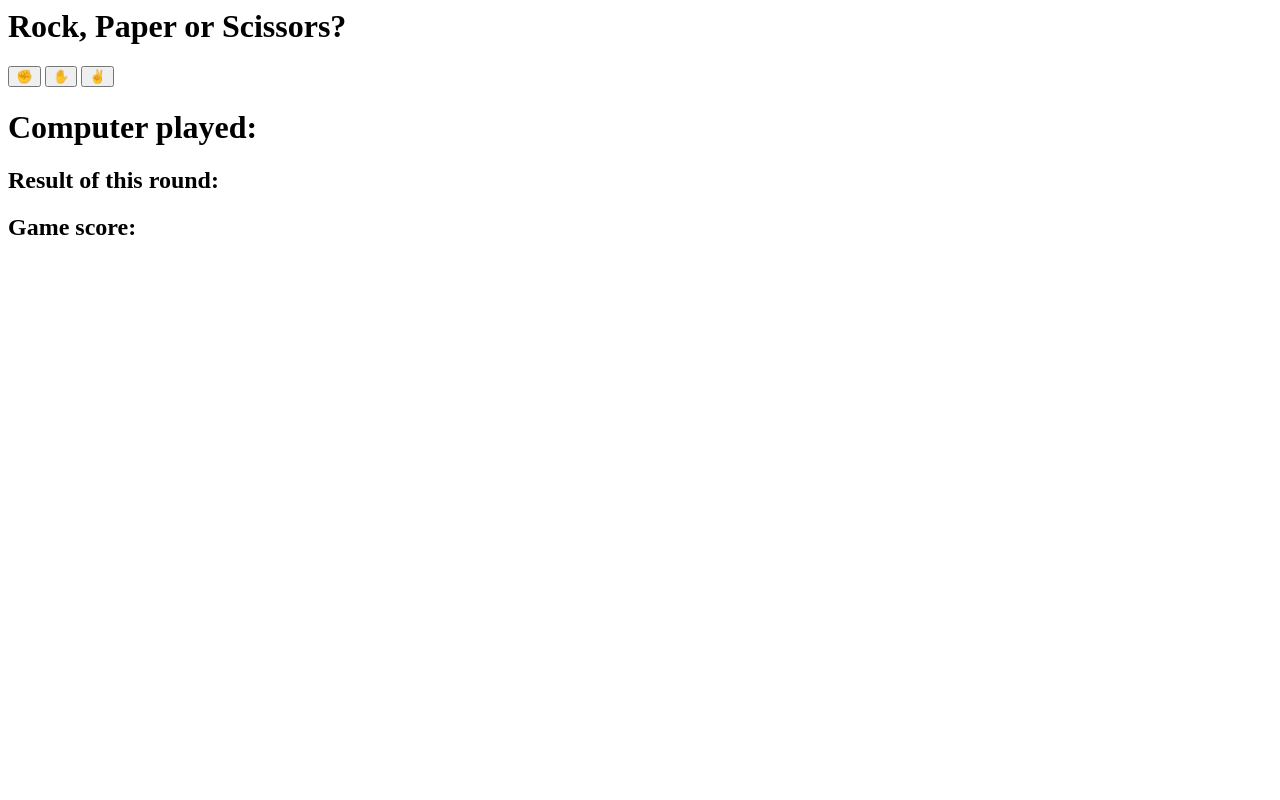
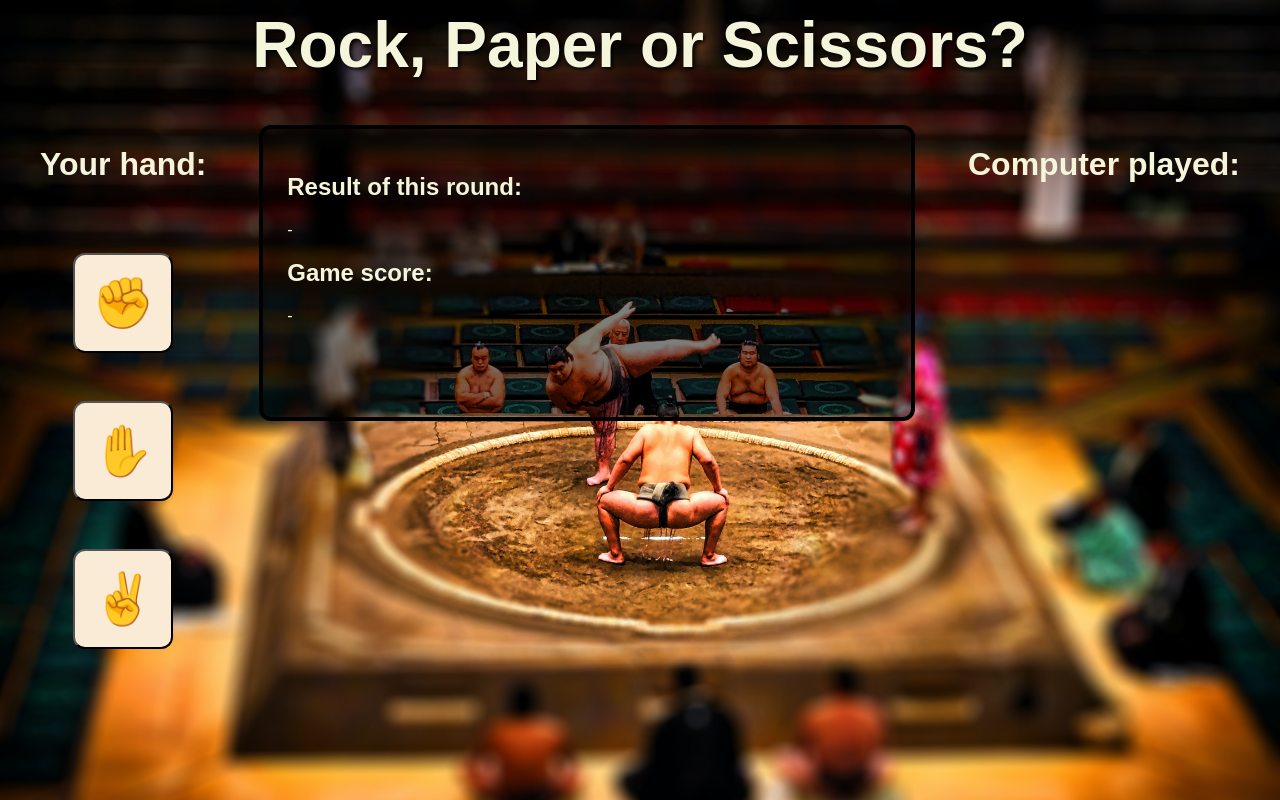
Before and after one commit to gingrase/rockPaperScissors, a plain HTML site: page index.html in a window 1280 px wide. Drawn offline with Linux system fonts and the light colour scheme.

Commit message:
add style via style.css

```diff
--- a/index.html
+++ b/index.html
@@ -2,28 +2,34 @@
     <head>
         <title>Rock, Paper, Scissors?</title>
         <script src="script.js" defer></script>
+        <link rel="stylesheet" href="style.css">
     </head>
     <body>
-        <h1>Rock, Paper or Scissors?</h1>
+        <h1 class="title">Rock, Paper or Scissors?</h1>
+
+        <div class="gameArea">
             <div class="buttons">
+                <h1>Your hand:</h1>
                 <button class="playersChoice" id="✊">✊</button>
                 <button class="playersChoice" id="✋">✋</button>
                 <button class="playersChoice" id="✌">✌</button>
             </div>
 
-        <h1>Computer played:</h1>
-        <div class="computer">
-
+            <div class="status">
+                <div class="round">
+                    <h2>Result of this round:</h2>
+                    <p class="roundResult"> - </p>
                 </div>
 
-        <h2>Result of this round:</h2>
-        <div class="round">
-
+                <div class="game">
+                    <h2>Game score:</h2>
+                    <p class="gameStatus"> - </p>
+                </div>
             </div>
 
-        <h2>Game score:</h2>
-        <div class="game">
-
+            <div class="computer">
+                <h1>Computer played:</h1>
+            </div>
         </div>
     </body>
 </html>
--- a/script.js
+++ b/script.js
@@ -47,6 +47,12 @@ let drawGames = 0;
         resultContainer.appendChild(currentResult);
     }
 
+    function resetGame() {
+        playerScore = 0;
+        computerScore = 0;
+        drawGames = 0;
+    }
+
     function adjustGameStatus() {
         const gameContainer = document.querySelector('.game');
 
@@ -71,17 +77,13 @@ let drawGames = 0;
             gameResult.textContent = ('YOU WON THE GAME!!!');
             gameResult.classList.add('gameStatus');
             gameContainer.appendChild(gameResult);
-            playerScore = 0;
-            computerScore = 0;
-            drawGames = 0;
+            resetGame();
         } else if (computerScore === roundToWin) {
             const gameResult = document.createElement('p');
             gameResult.textContent = ('THE COMPUTER WON THE GAME, BETTER LUCK NEXT TIME!!!');
             gameResult.classList.add('gameStatus');
             gameContainer.appendChild(gameResult);
-            playerScore = 0;
-            computerScore = 0;
-            drawGames = 0;
+            resetGame();
         }
     }
 
--- /dev/null
+++ b/style.css
@@ -0,0 +1,69 @@
+html {
+    background: url('./background2.jpg') top center;
+    background-size: cover;
+    font-family: Arial, Helvetica, sans-serif;
+    color: beige;
+}
+
+button {
+    background-color: antiquewhite;
+    border-radius: 12px;
+    width: 100px;
+    height: 100px;
+    font-size: 50px;
+}
+
+button:hover{
+    border: 4px solid NavajoWhite;
+}
+
+.title {
+    text-align: center;
+    font-size: 64px;
+    text-shadow: 2px 2px 4px #000000;
+}
+
+.buttons {
+    display: flex;
+    flex-direction: column;
+    align-items: center;
+    gap: 48px;
+}
+
+.gameArea {
+    display: flex;
+    justify-content: space-between;
+    margin: 32px;
+}
+
+.roundComputer {
+    background-color: antiquewhite;
+    border-radius: 12px;
+    width: 100px;
+    height: 100px;
+    font-size: 50px;
+    display: flex;
+    justify-content: center;
+    align-items: center;
+}
+
+.computer {
+    display: flex;
+    flex-direction: column;
+    align-items: center;
+    gap: 48px;
+}
+
+.status {
+    width: 600px;
+    height: 240px;
+    text-align: left;
+    background-color: rgba(0,0,0,.5);
+    border: 4px solid black;
+    border-radius: 12px;
+    padding: 24px;
+}
+
+.gameStatus {
+    padding-bottom: 24px;
+}
```
Also changed, not shown: background2.jpg (added), 1 other file. Lines whose indentation alone changed are shown as unchanged.
